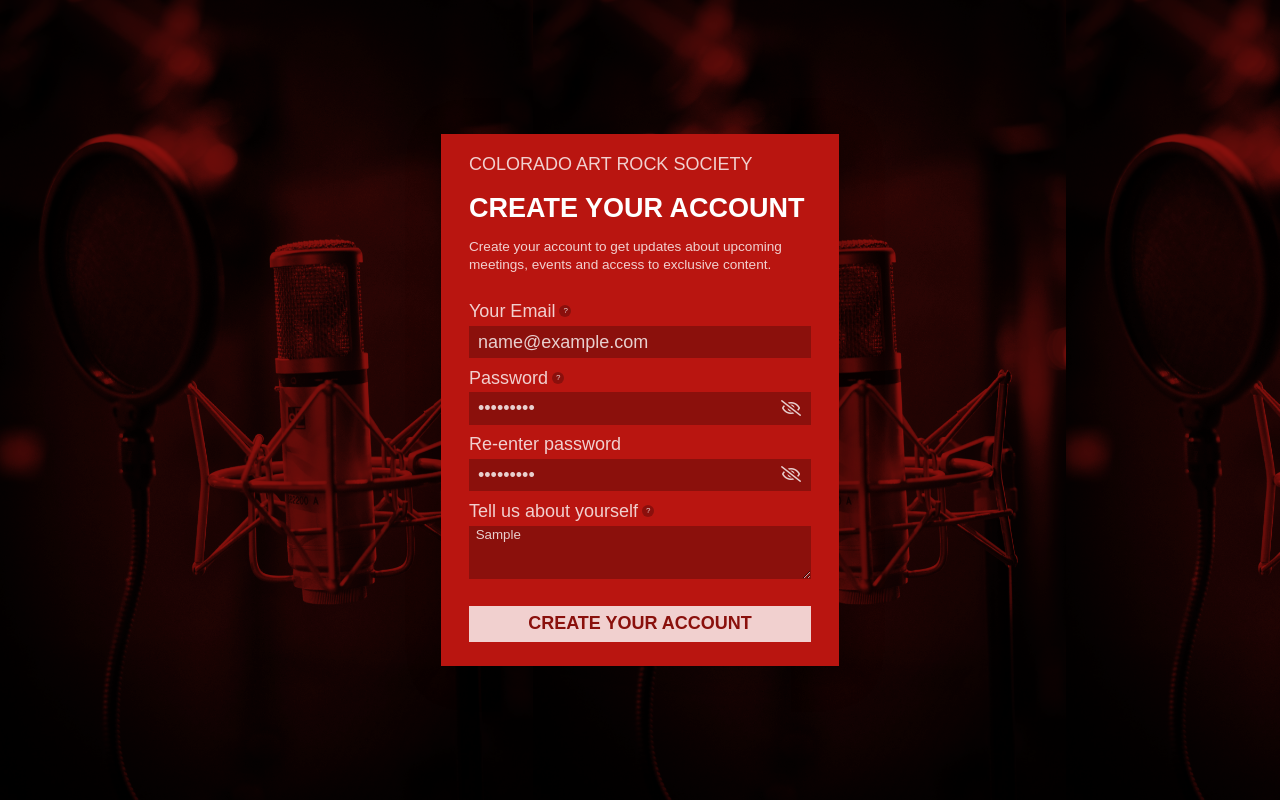
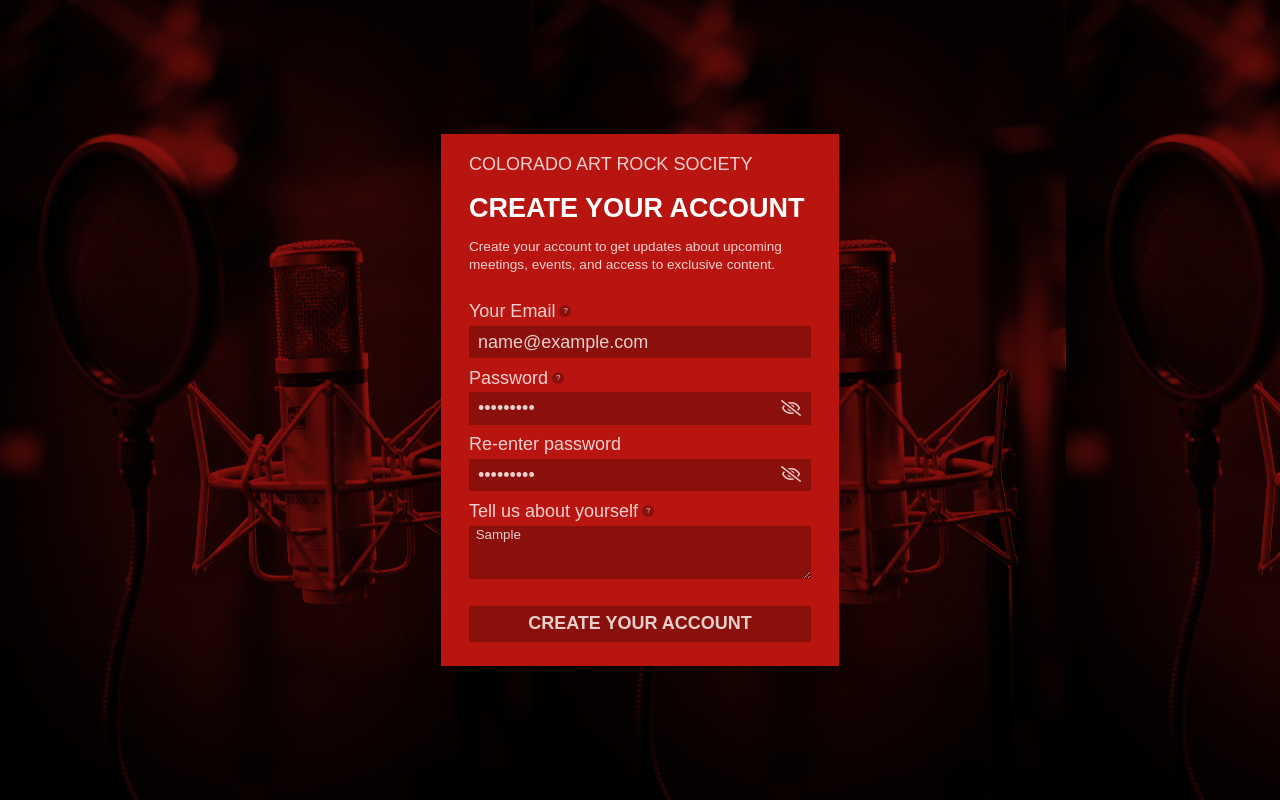
Before and after one commit to dreamlabo/CARS_Sign_Up_Card, a plain HTML site: page index.html in a window 1280 px wide. Both pictures are taken after typing "name@example.com", "Sample123", "Sample123", "Sample" into the empty fields and a click on the button "CREATE YOUR ACCOUNT". Drawn offline with Linux system fonts and the light colour scheme.

Commit message:
Added Screenshot of Card

```diff
--- a/index.html
+++ b/index.html
@@ -15,7 +15,7 @@
             <p class="signup__card__title">Colorado Art Rock Society</p>
             <h1 class="signup__card__heading">Create Your Account</h1>
             <p class="signup__card__para" >Create your account to get updates
-                about upcoming meetings, events and access to exclusive content.</p>
+                about upcoming meetings, events, and access to exclusive content.</p>
 
             <form class="signup__card__form" action="">
                 <label class="signup__card__label" for="email">Your Email
@@ -43,8 +43,7 @@
                     <span class="signup__card_form_tooltip"
                           data-tooltip="Nothing formal, just introduce yourself.
                                         What are your favorite prog artists,
-                                        do you play an instrument,
-                                        how did you discover proggressive music, etc. "
+                                        how did you discover progressive music, etc. "
                                         >?</span>
                 </label>
 
--- a/style.css
+++ b/style.css
@@ -45,8 +45,8 @@ body, p {
     display: flex;
     align-items: center;
     justify-content: center;
-    /* height: fit-content; */
-    height: 100vh;
+    height: fit-content;
+    min-height: 100vh;
     background-color: var(--clr-dark);
     color: var(--clr-opacity-light);
     font-size: var(--fs-1);
@@ -147,6 +147,9 @@ body, p {
 }
 
 .signup__card__textarea {
+    /* all: unset;
+    box-sizing: border-box; */
+    outline: none;
     display: block;
     background:rgba(0, 0, 0, .25);
     border: none;
@@ -174,6 +177,7 @@ body, p {
     box-shadow: 0 0 0  rgb(0, 0, 0, 0);
 }
 
+.signup__card__button:focus,
 .signup__card__button:hover {
     background: var(--clr-dark);
     color: var(--clr-opacity-light);
```
Also changed, not shown: images/CarsSignUpCard.JPG (added).
